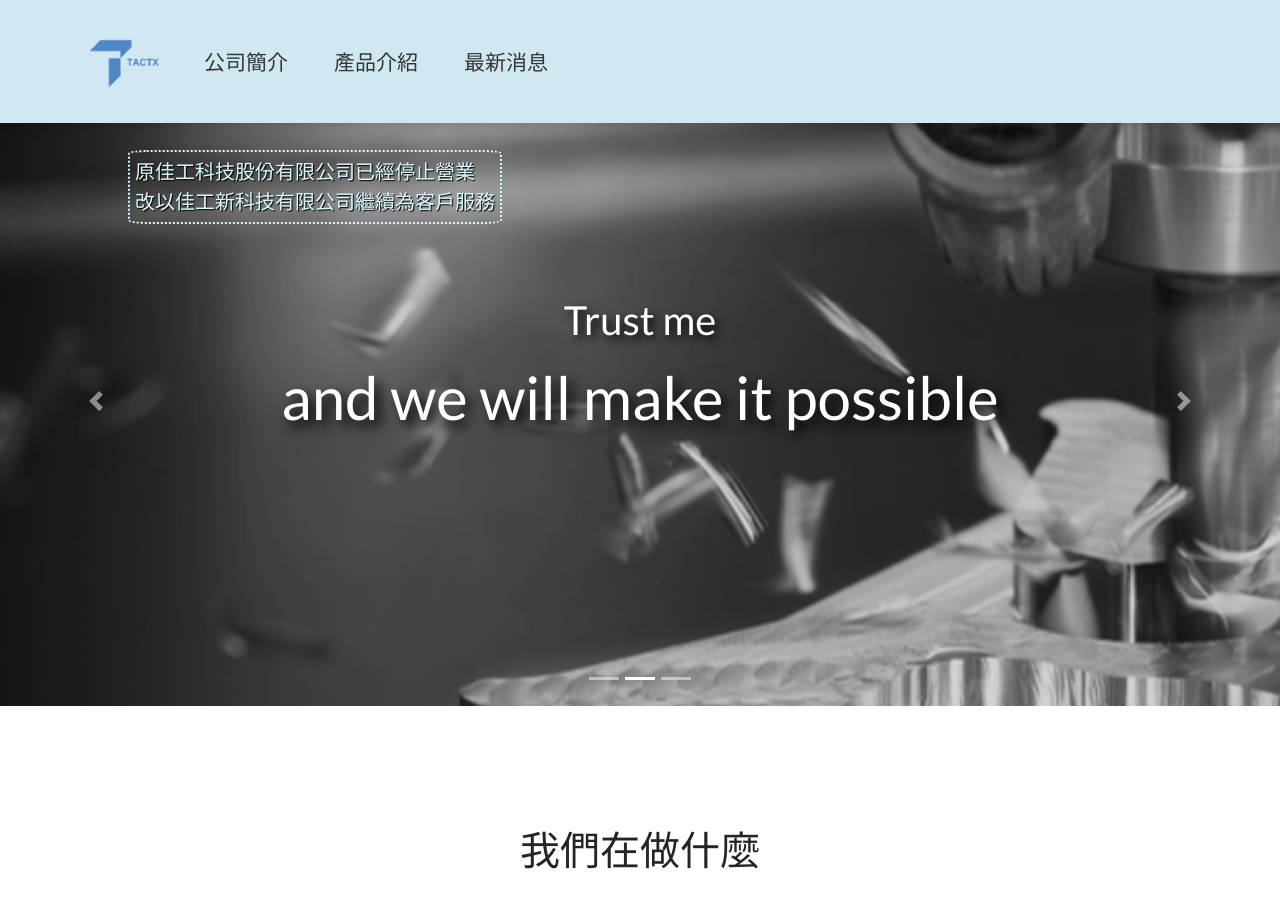
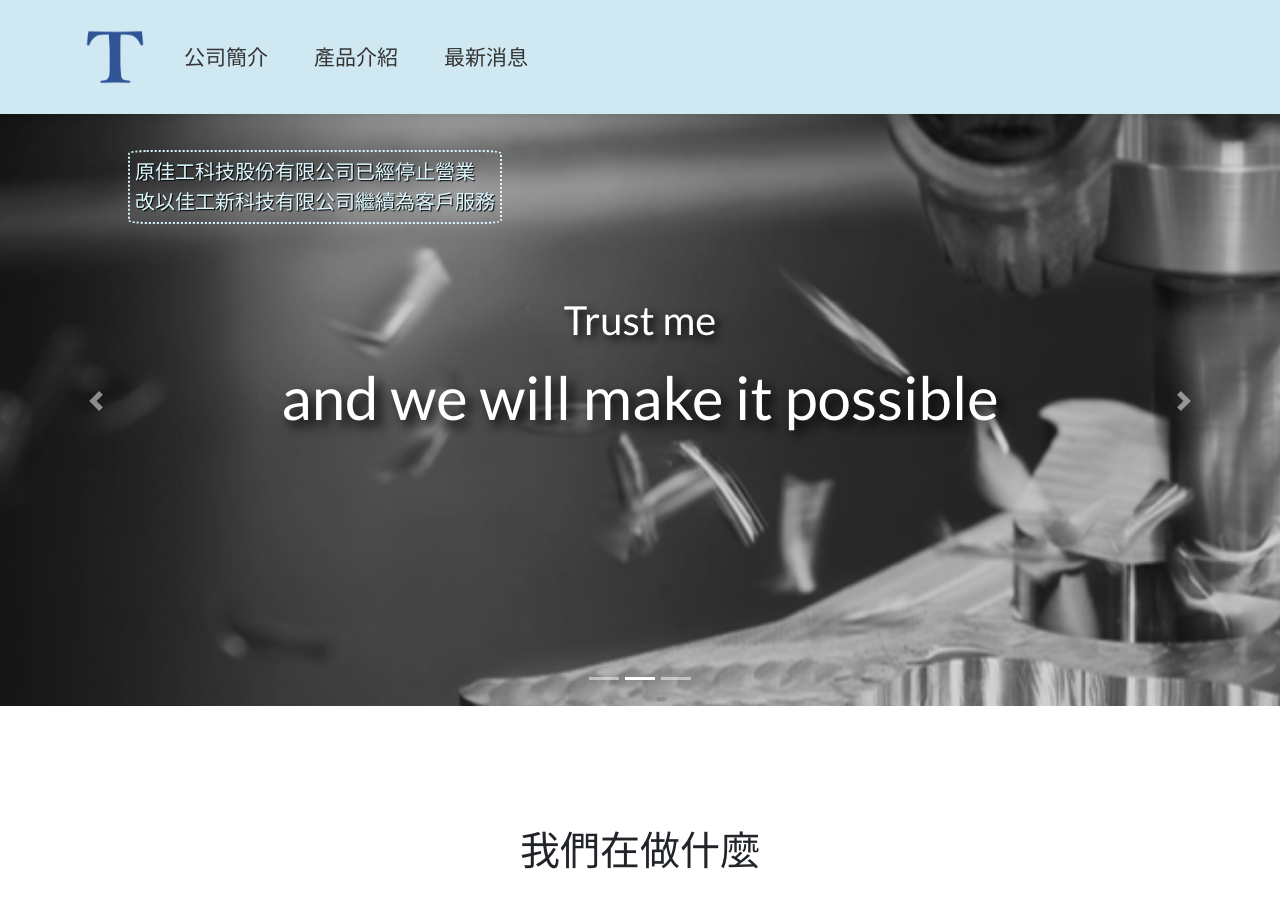
Before and after one commit to johnny031/tactx, a Jekyll site: the page built from index.html, in a window 1280 px wide and 900 px high. Built offline with Jekyll 4.4.1, drawn with Linux system fonts in a browser that asks for light colours; nearby versions of some CDN libraries.

```diff
--- a/_includes/navigation.html
+++ b/_includes/navigation.html
@@ -1,10 +1,20 @@
 <nav class="navbar navbar-expand-lg fixed-top">
   <div class="container">
     <!-- Brand -->
-        <a href="{{ site.baseurl }}/" class="navbar-brand"><img class="logo" src="{{ site.baseurl}}/assets/img/logo.png" style="width:4em;"></a>
+    <a href="{{ site.baseurl }}/" class="navbar-brand"
+      ><img
+        class="logo"
+        src="{{ site.baseurl}}/assets/img/logo_temp.png"
+        style="width:3em;"/></a
+    ><!--原本style="width:4em;"-->
 
     <!-- collapsibe Button -->
-        <button class="navbar-toggler" type="button" data-toggle="collapse" data-target="#navbar_collapse">
+    <button
+      class="navbar-toggler"
+      type="button"
+      data-toggle="collapse"
+      data-target="#navbar_collapse"
+    >
       <span class="navbar-toggler-icon"></span>
     </button>
 
```
Also changed, not shown: assets/img/favicon16_rm.ico (renamed from assets/img/favicon16.ico), assets/img/logo_temp.png (added), 14 other files. Lines whose indentation alone changed are shown as unchanged.
